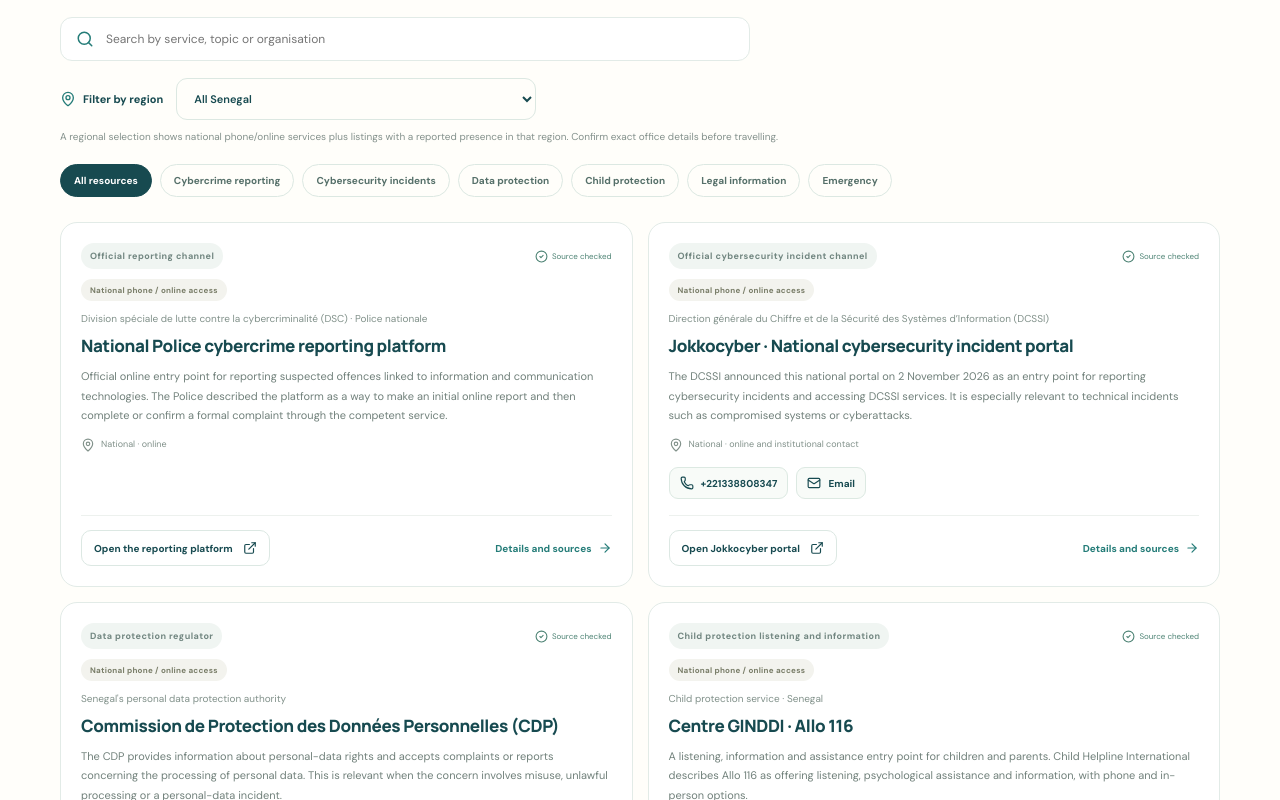
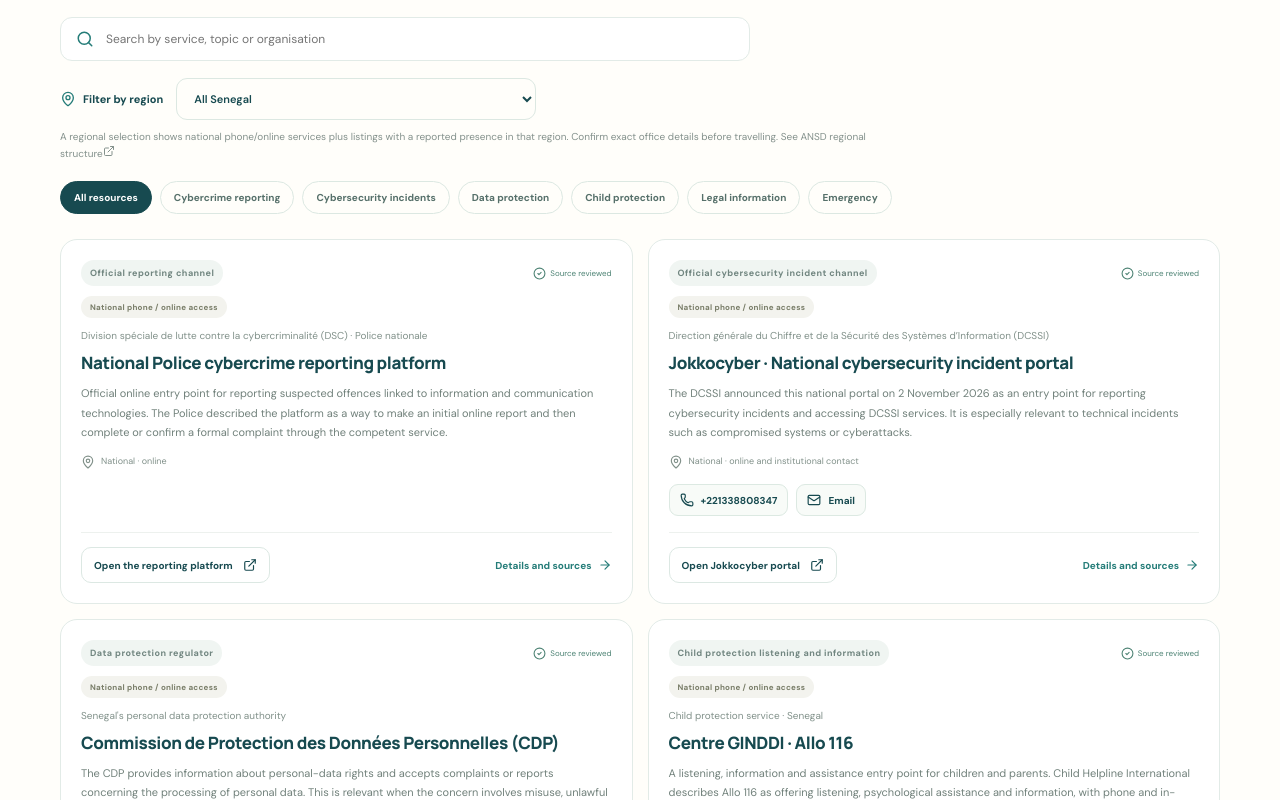
Before and after one commit to aocreativity-dev/safespace, a React (Vite) app: page / in a window 1280 px wide. Shown: the part 5680-6480 px from the top of the page. Built offline with nearby package versions, Linux system fonts and the light colour scheme.

Commit message:
Add ANSD regional structure source and clarify source review label

```diff
--- a/src/main.jsx
+++ b/src/main.jsx
@@ -76,11 +76,12 @@ const copy = {
     directoryAllRegions: "All Senegal",
     directoryNationalAccess: "National phone and online services",
     directoryRegionHelp: "A regional selection shows national phone/online services plus listings with a reported presence in that region. Confirm exact office details before travelling.",
+    directoryRegionSource: "See ANSD regional structure",
     directoryRegionalPresence: "Regional presence reported",
     directoryNationalBadge: "National phone / online access",
     directoryLocationDetails: "Location and access",
     directoryAll: "All resources",
-    directorySourceChecked: "Source checked",
+    directorySourceChecked: "Source reviewed",
     directoryCall: "Call",
     directoryEmail: "Email",
     directoryWebsite: "Open website",
@@ -195,6 +196,7 @@ const copy = {
     directoryAllRegions: "Tout le Sénégal",
     directoryNationalAccess: "Services nationaux par téléphone et en ligne",
     directoryRegionHelp: "Le choix d’une région affiche les services nationaux par téléphone/en ligne ainsi que les services dont une présence dans cette région a été signalée. Confirmez l’adresse exacte avant de vous déplacer.",
+    directoryRegionSource: "Voir le découpage régional de l’ANSD",
     directoryRegionalPresence: "Présence régionale signalée",
     directoryNationalBadge: "Accès national par téléphone / en ligne",
     directoryLocationDetails: "Localisation et accès",
@@ -515,7 +517,7 @@ function App() {
               {senegalRegions.map(region=><option key={region.id} value={region.id}>{region.label[lang]}</option>)}
             </select>
           </div>
-          <p className="region-filter-help">{t.directoryRegionHelp}</p>
+          <p className="region-filter-help">{t.directoryRegionHelp} <a href="https://pigor-dev.ansd.sn/regions" target="_blank" rel="noreferrer">{t.directoryRegionSource}<ExternalLink size={12}/></a></p>
           <div className="directory-filters" role="group" aria-label={t.directoryHeading}>
             {supportCategories.map(category=><button key={category.id} className={supportCategory===category.id?"filter-pill active":"filter-pill"} onClick={()=>setSupportCategory(category.id)}>{category.id==="all"?t.directoryAll:category.label[lang]}</button>)}
           </div>
```
